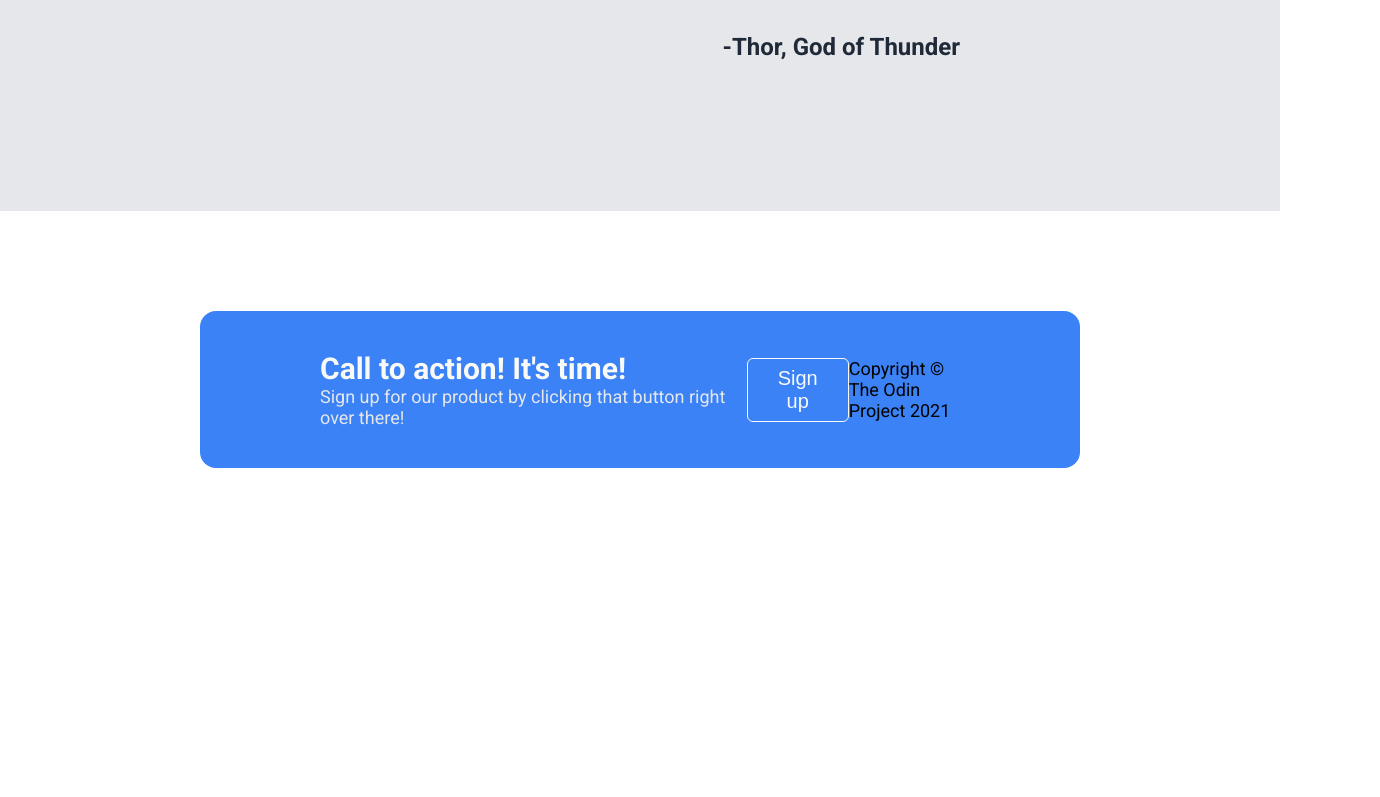
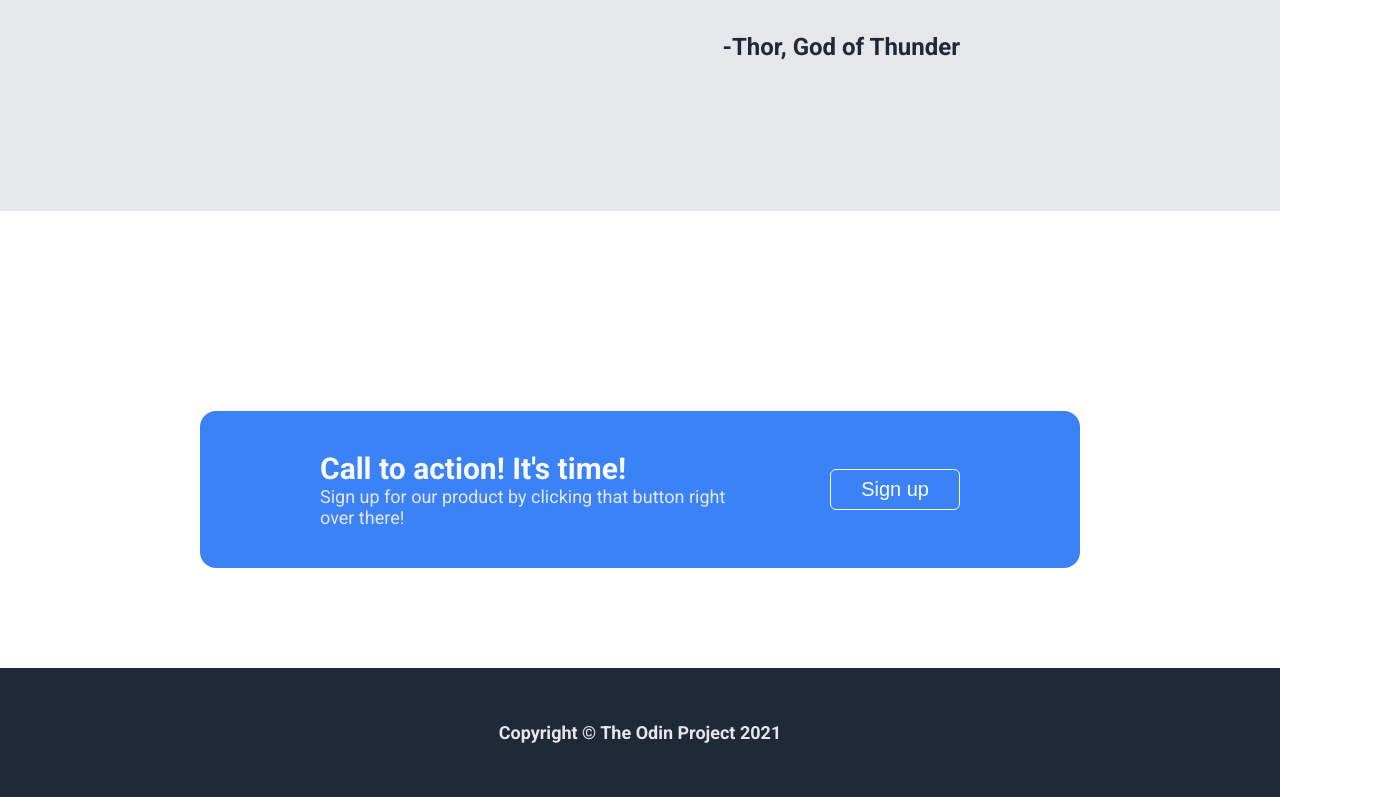
Before and after one commit to cormacsugrue/nandi-landing-page, a plain HTML site: page index.html in a window 1280 px wide. Shown: the part 1312-2109 px from the top of the page, 1380 px wide, since content can reach past the window. Before the commit the page ends 1780 px from the top, so only its background shows below. Drawn offline with Linux system fonts and the light colour scheme.

Commit message:
Position and style footer
I needed to center the footer text as well as change the backgroun
color. I ran into a problem of white space at the bottom of the page.
I discovered the body element was set to display block. In order to fix
the footer to the bottom of the page I implemented flex-box on the body.

```diff
--- a/index.html
+++ b/index.html
@@ -69,10 +69,10 @@
     </div>
     <div class="call-to-action-button-container">
       <button class="call-to-action-button">Sign up</button>
-    <div>
+    </div>
   </div>
   <div class="footer">
-    Copyright © The Odin Project 2021
+    <h4>Copyright © The Odin Project 2021 </h4>
   </div>
 </body>
 </html>
--- a/styles.css
+++ b/styles.css
@@ -1,7 +1,10 @@
 @import url('https://fonts.googleapis.com/css2?family=Roboto:wght@400;700&display=swap');
 
 body {
-  height: 100vh;
+  display: flex;
+  flex-direction: column;
+  justify-content: space-between;
+  min-height: 100vh;
   margin: 0;
   font-family: Roboto, sans-serif;
   font-size: 18px;
@@ -169,3 +172,13 @@ button {
   font-weight: 100;
   color: #E5E7EB;
 }
+
+.footer {
+  display: flex;
+  justify-content: center;
+  align-items: center;
+  background-color: #1F2937;
+  color: #E5E7EB;
+  margin: 0;
+  padding: 30px 0 ;
+}
```
